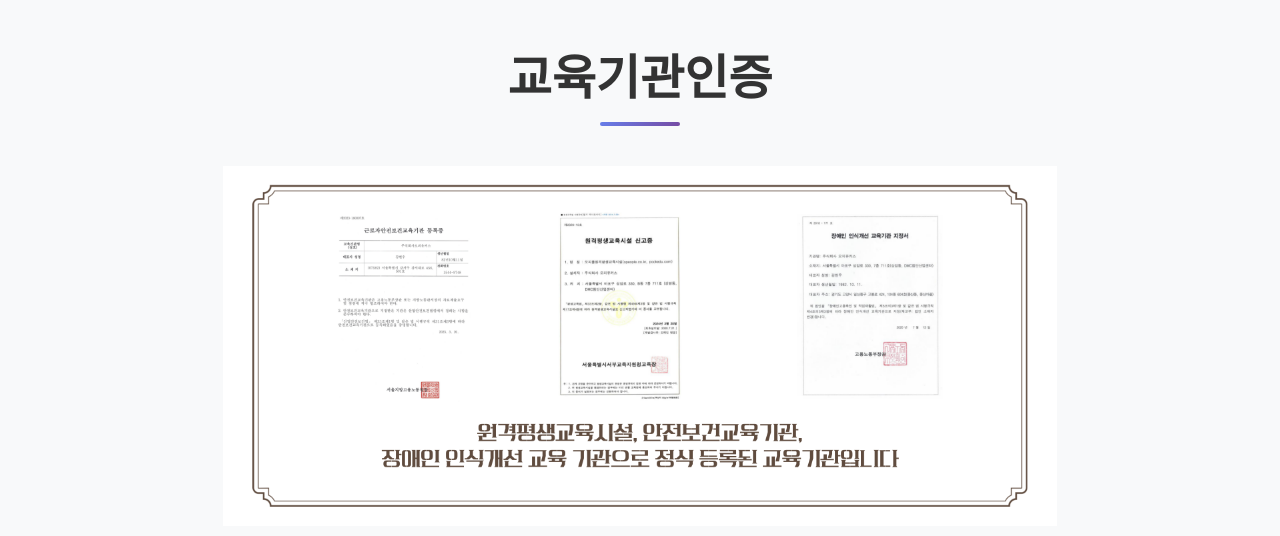
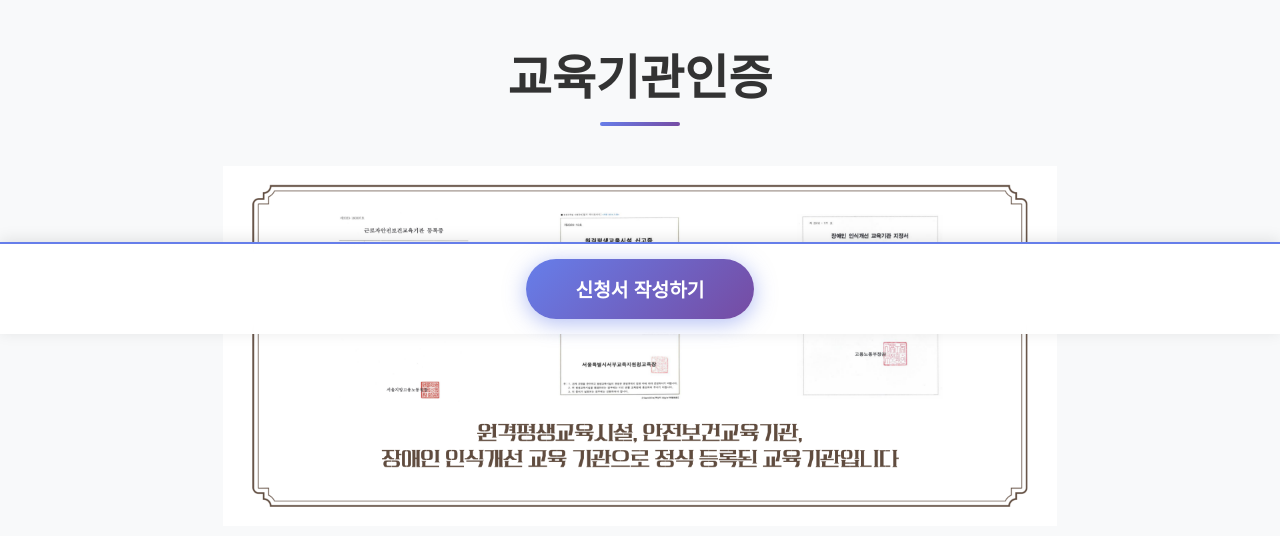
Before and after one commit to hyunol7/hrdkorea_, a Flask app: page / in a window 1280 px wide. Shown: the part 466-1002 px from the top of the page. Run offline with Flask 3, Linux system fonts and the light colour scheme.

Commit message:
신청서 버튼 수정

```diff
--- a/static/css/style.css
+++ b/static/css/style.css
@@ -1184,3 +1184,83 @@ h7.section-title::after, h5.section-title::after {
         font-size: 0.8rem;
     }
 }
+
+/* 하단 고정 신청서 버튼 바 */
+.fixed-apply-bar {
+    position: fixed;
+    bottom: 0;
+    left: 0;
+    right: 0;
+    z-index: 1000;
+    background: rgba(255, 255, 255, 0.98);
+    padding: 15px 30px;
+    box-shadow: 0 -2px 15px rgba(0, 0, 0, 0.1);
+    border-top: 2px solid #667eea;
+    display: flex;
+    justify-content: center;
+    align-items: center;
+    backdrop-filter: blur(10px);
+}
+
+.fixed-apply-btn {
+    background: linear-gradient(135deg, #667eea, #764ba2);
+    color: white;
+    border: none;
+    padding: 16px 50px;
+    font-size: 1.2rem;
+    border-radius: 50px;
+    cursor: pointer;
+    font-weight: 600;
+    transition: all 0.3s ease;
+    box-shadow: 0 4px 15px rgba(102, 126, 234, 0.3);
+    animation: pulse 2s ease-in-out infinite;
+}
+
+.fixed-apply-btn:hover {
+    transform: translateY(-3px);
+    box-shadow: 0 6px 25px rgba(102, 126, 234, 0.5);
+    background: linear-gradient(135deg, #5a6fd8, #6a3f99);
+}
+
+.fixed-apply-btn:active {
+    transform: translateY(-1px);
+}
+
+.fixed-apply-btn .btn-text {
+    display: flex;
+    align-items: center;
+    gap: 8px;
+}
+
+/* 버튼 펄스 애니메이션 */
+@keyframes pulse {
+    0%, 100% {
+        box-shadow: 0 4px 15px rgba(102, 126, 234, 0.3);
+    }
+    50% {
+        box-shadow: 0 4px 25px rgba(102, 126, 234, 0.6);
+    }
+}
+
+/* 하단 고정 버튼 모바일 반응형 */
+@media (max-width: 768px) {
+    .fixed-apply-bar {
+        padding: 12px 20px;
+    }
+
+    .fixed-apply-btn {
+        padding: 14px 35px;
+        font-size: 1.1rem;
+    }
+}
+
+@media (max-width: 480px) {
+    .fixed-apply-bar {
+        padding: 10px 15px;
+    }
+
+    .fixed-apply-btn {
+        padding: 12px 25px;
+        font-size: 1rem;
+    }
+}
--- a/templates/index.html
+++ b/templates/index.html
@@ -150,15 +150,17 @@
         <div class="form-container">
             <h2 class="section-title">근로자 안전보건교육 및 5대 법정의무교육 신청서</h2>
             <p class="form-subtitle">(※ 설문지를 작성해주시면, 확인 후, 교육컨설턴트가 연락드릴예정입니다.)</p>
-
-                <!-- 또는 구글폼 새 창으로 열기 -->
-                <button type="button" class="submit-btn" onclick="openGoogleForm()" style="margin-top: 15px; background: #5a6fd8;">
-                    <span class="btn-text">신청서 작성하기</span>
-                </button>
             </form>
         </div>
     </section>
 
+    <!-- 하단 고정 신청서 버튼 -->
+    <div class="fixed-apply-bar">
+        <button type="button" class="fixed-apply-btn" onclick="openGoogleForm()">
+            <span class="btn-text">신청서 작성하기</span>
+        </button>
+    </div>
+
     <script src="{{ url_for('static', filename='js/script.js') }}"></script>
 </body>
 </html>
```
